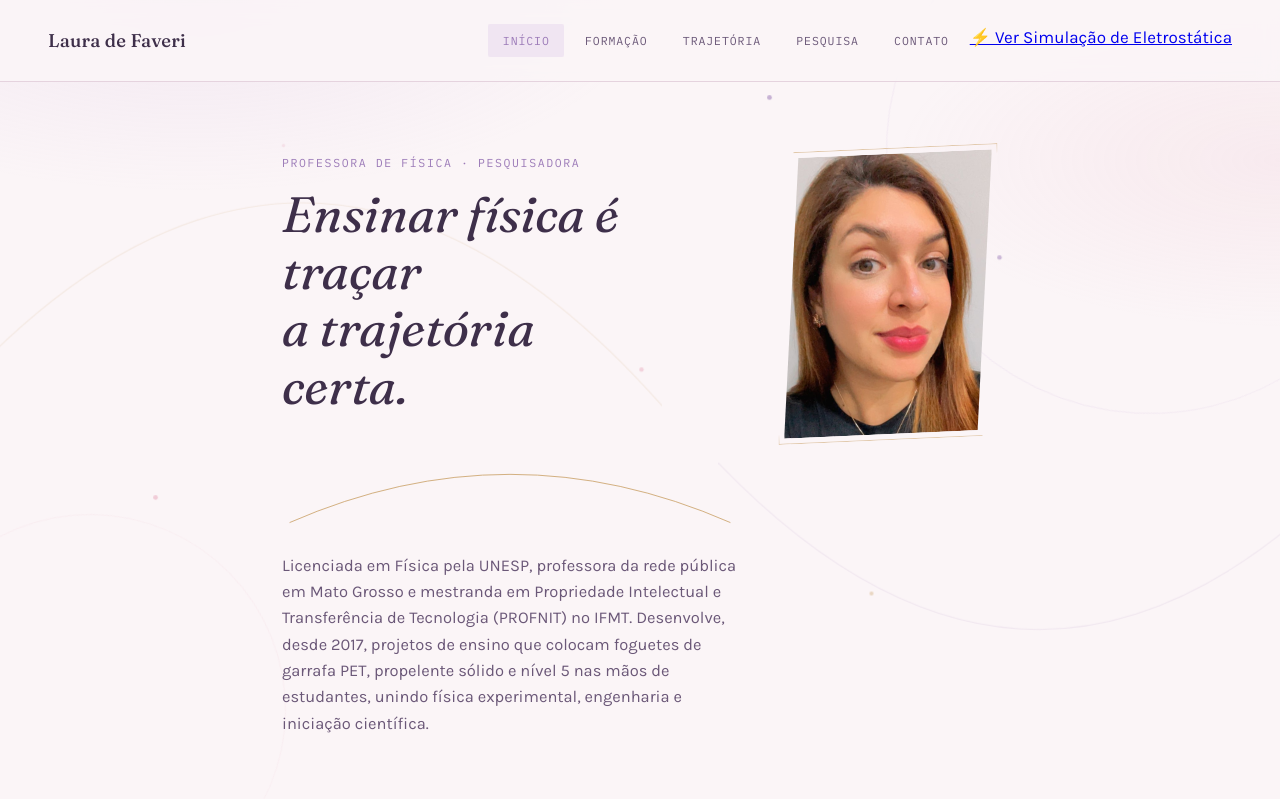
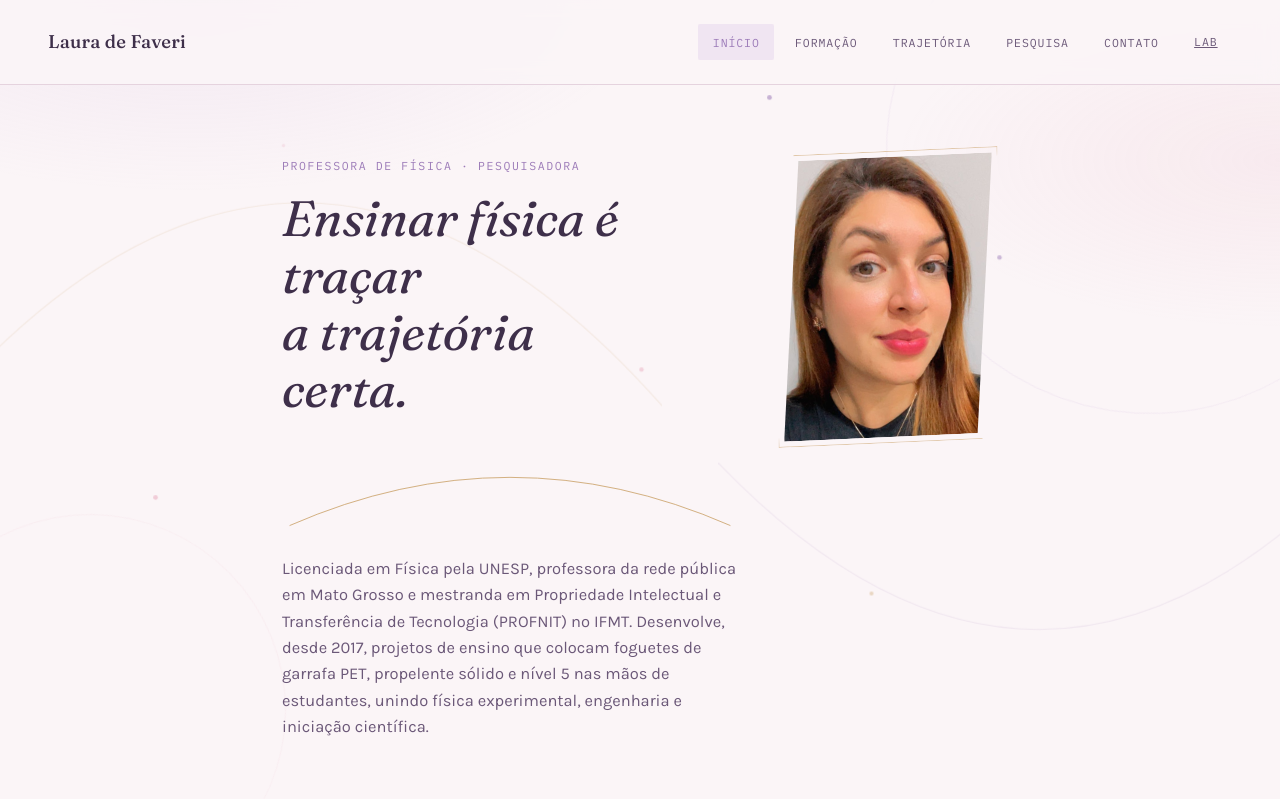
Before and after one commit to lfaveri/lfaveri.github.io, a plain HTML site: page index.html in a window 1280 px wide. Shown: the top 799 px of the page. Drawn offline with Linux system fonts and the light colour scheme.

Commit message:
Replace simulation link with LAB button

```diff
--- a/index.html
+++ b/index.html
@@ -33,8 +33,7 @@
     <button class="tab-btn" data-tab="trajetoria">Trajetória</button>
     <button class="tab-btn" data-tab="pesquisa">Pesquisa</button>
     <button class="tab-btn" data-tab="contato">Contato</button>
-    <a href="/simulations/" class="btn">⚡ Ver Simulação de Eletrostática</a>
-
+    <a href="/simulations/" class="tab-btn">LAB</a>
   </nav>
   <button class="menu-toggle" aria-label="Abrir menu" aria-expanded="false">
     <span></span><span></span><span></span>
```
